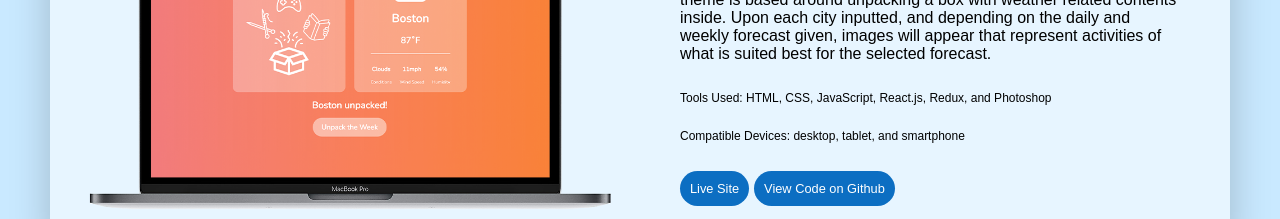
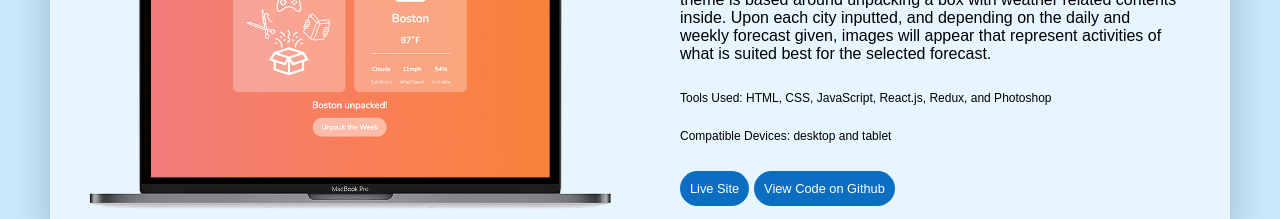
Before and after one commit to DeBoer753/my-PORTFOLIO, a React (Create React App) app: page / in a window 1280 px wide. Shown: the part 2800-3019 px from the top of the page. Built offline with nearby package versions, Linux system fonts and the light colour scheme.

Commit message:
changed compatible devices weather box

```diff
--- a/src/components/4-Projects/Projects.jsx
+++ b/src/components/4-Projects/Projects.jsx
@@ -59,7 +59,7 @@ export default function Projects() {
                             city inputted, and depending on the daily and weekly forecast given, images will appear that represent activities
                             of what is suited best for the selected forecast.</p>
                         <p className={styles.projectInfoLanguagesUsed}>Tools Used: HTML, CSS, JavaScript, React.js, Redux, and Photoshop</p>
-                        <p className={styles.projectInfoLanguagesUsed}>Compatible Devices: desktop, tablet, and smartphone</p>
+                        <p className={styles.projectInfoLanguagesUsed}>Compatible Devices: desktop and tablet</p>
                         <p>
                             <a href="https://www.deboer753-weatherbox.com/" target="_blank" rel="noreferrer"><button className={styles.projectButtons}>Live
                                 Site</button></a>
```
